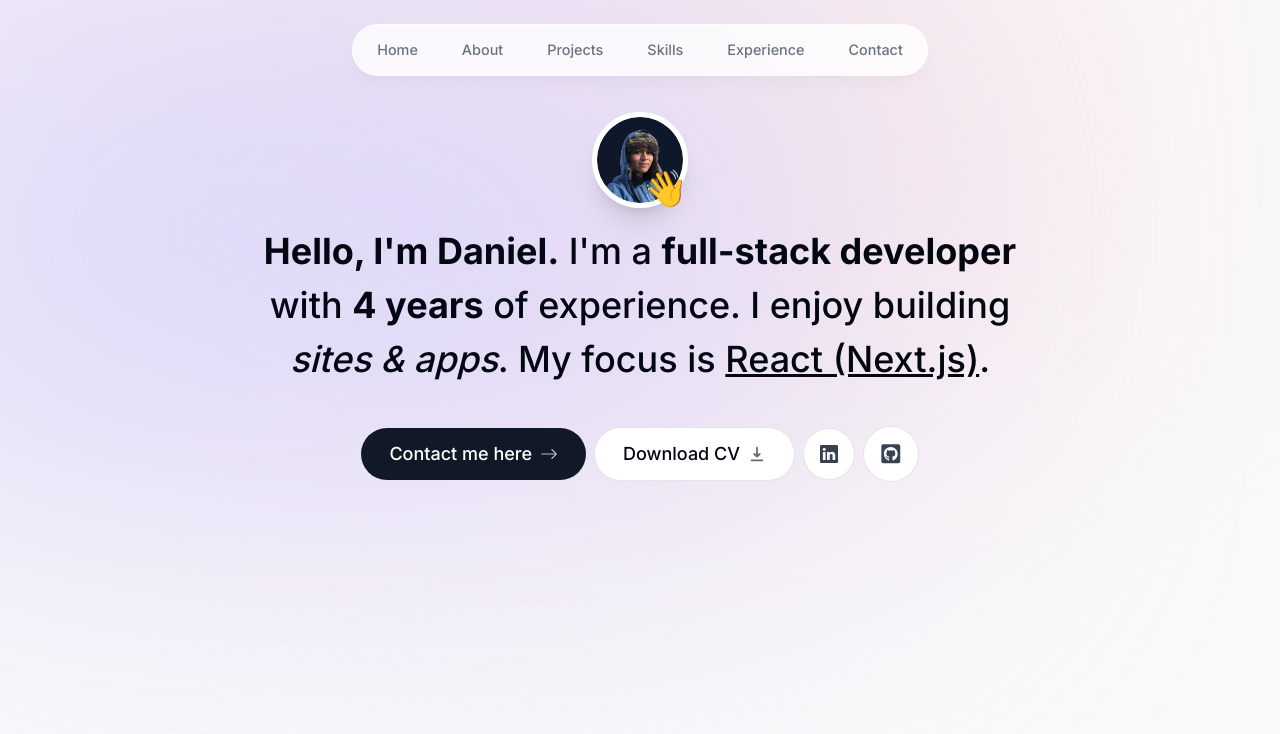
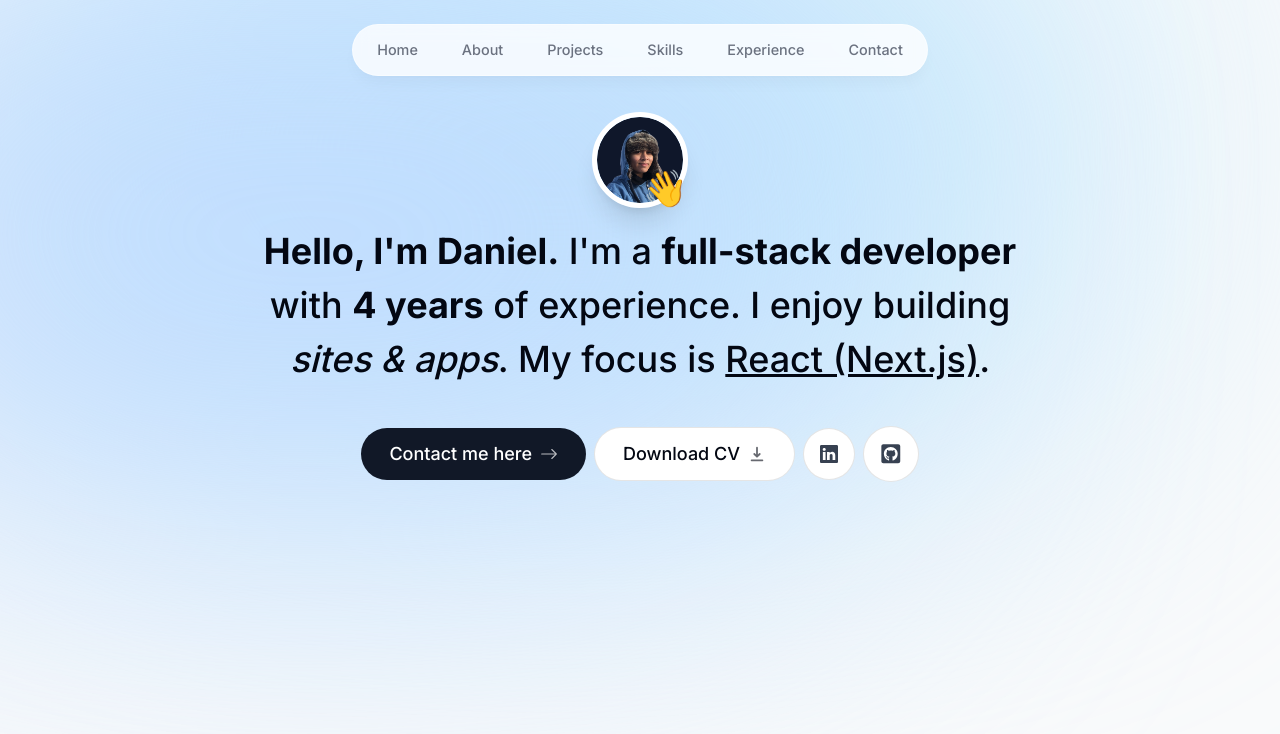
Before and after one commit to DArlegui/My-Portfolio, a Next.js app: page / in a window 1280 px wide. Shown: the top 734 px of the page. Built offline with nearby package versions, Linux system fonts and the light colour scheme.

Commit message:
Update layout styling

```diff
--- a/app/layout.tsx
+++ b/app/layout.tsx
@@ -1,6 +1,6 @@
 import Header from '@/components/Header';
+import { Inter } from 'next/font/google';
 import './globals.css';
-import { Inter } from 'next/font/google';
 
 const inter = Inter({ subsets: ['latin'] });
 
@@ -18,8 +18,8 @@
     <html lang="en">
       <body
         className={`${inter.className} bg-gray-50 text-gray-950 relative h-[5000px] pt-28`}>
-        <div className="bg-[#fbe2e3] absolute top-[-6rem] -z-10 right-[11rem] h-[31.25rem] w-[31.25rem] rounded-full blur-[10rem] sm:w-[68.75rem] "></div>
-        <div className="bg-[#dbd7fb] absolute top-[-1rem] -z-10 left-[-35rem] h-[31.25rem] w-[50rem] rounded-full blur-[10rem] sm:w-[68.75rem] md:left-[-33rem] lg:left-[-28rem] xl:left-[-15rem] 2xl:left[-rem]"></div>
+        <div className="bg-[#bae6fd] absolute top-[-6rem] -z-10 right-[11rem] h-[31.25rem] w-[31.25rem] rounded-full blur-[10rem] sm:w-[68.75rem] "></div>
+        <div className="bg-[#bfdbfe] absolute top-[-1rem] -z-10 left-[-35rem] h-[31.25rem] w-[50rem] rounded-full blur-[10rem] sm:w-[68.75rem] md:left-[-33rem] lg:left-[-28rem] xl:left-[-15rem] 2xl:left[-rem]"></div>
 
         <Header />
         {children}
@@ -27,5 +27,3 @@
     </html>
   );
 }
-
-//TimeStamp: 1:33:40
```
